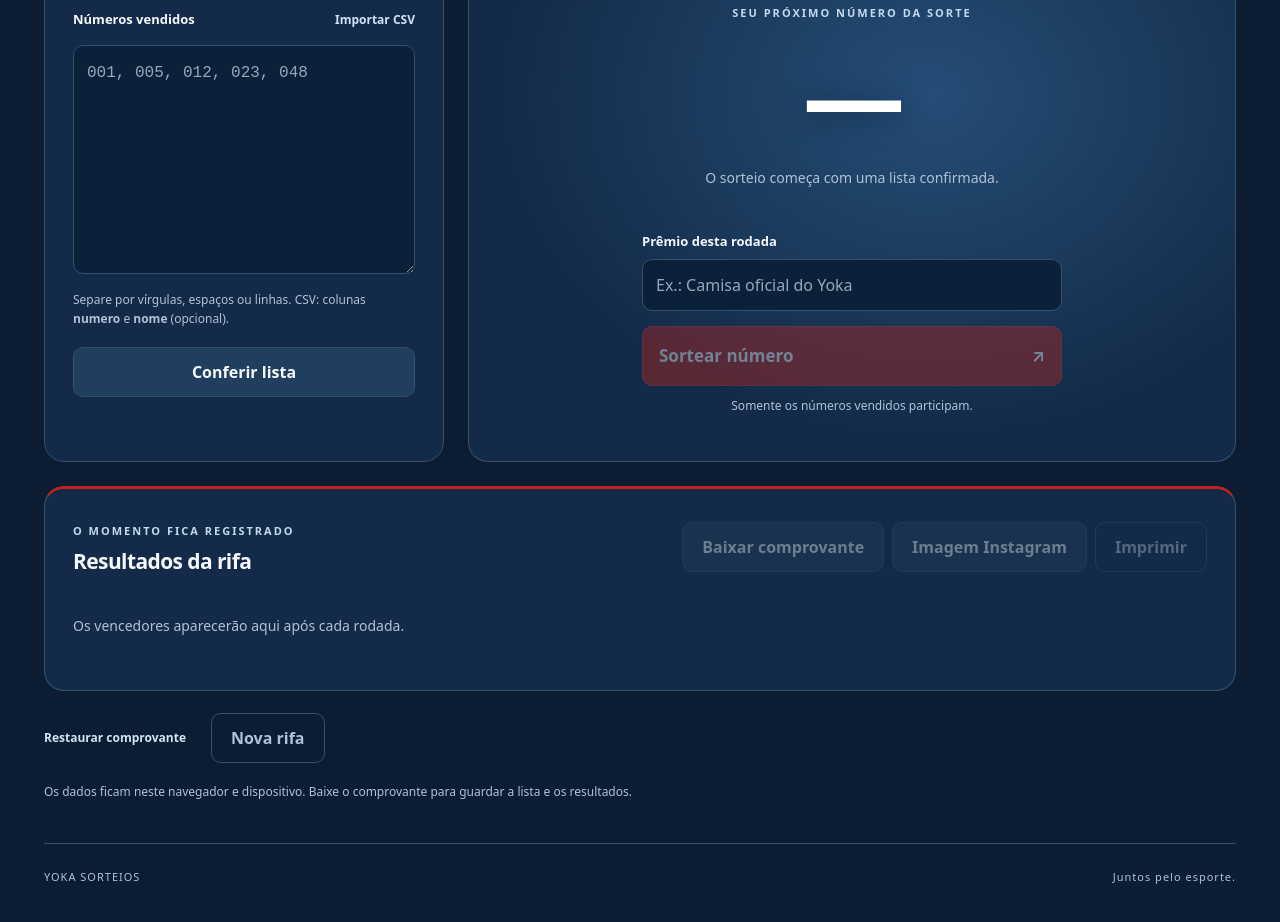
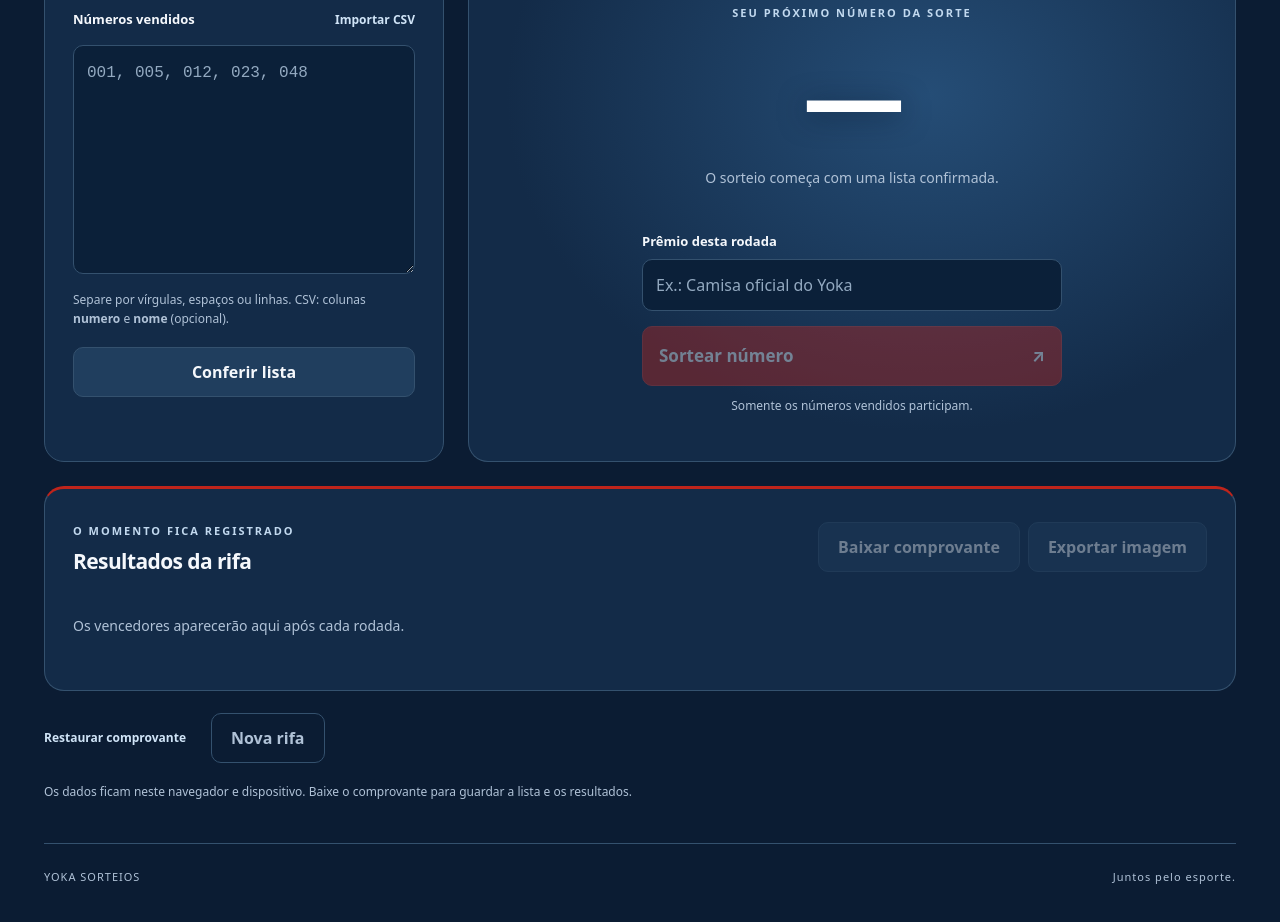
Before and after one commit to joaogerd/yoka-sorteios, a website with bundled scripts: page public/index.html in a window 1280 px wide. Shown: the part 547-1469 px from the top of the page. Built offline with nearby package versions, Linux system fonts and the light colour scheme.

Commit message:
Keep image export as the single visual results action

```diff
--- a/public/index.html
+++ b/public/index.html
@@ -12,7 +12,7 @@
 <section class="panel stage" id="stage"><div class="stage-top"><span class="live"><i></i> <span id="status">AGUARDANDO A LISTA</span></span><span id="event-title">Yoka Sorteios</span></div><div class="score"><div><strong id="total">0</strong><span>vendidos</span></div><div><strong id="remaining">0</strong><span>disponíveis</span></div><div><strong id="drawn">0</strong><span>sorteados</span></div></div>
 <div class="winner-wrap"><span class="eyebrow" id="winner-label">SEU PRÓXIMO NÚMERO DA SORTE</span><div id="winner" class="winner" aria-live="polite">—</div><p id="winner-name">O sorteio começa com uma lista confirmada.</p></div>
 <div class="draw-controls"><label for="prize">Prêmio desta rodada</label><input id="prize" maxlength="200" placeholder="Ex.: Camisa oficial do Yoka"><button id="draw" class="primary wide" disabled>Sortear número <span aria-hidden="true">↗</span></button><p class="hint center" id="draw-hint">Somente os números vendidos participam.</p></div></section></div>
-<section class="panel history"><div class="history-head"><div><span class="eyebrow">O MOMENTO FICA REGISTRADO</span><h2>Resultados da rifa</h2><p id="print-title" class="print-only"></p></div><div class="tools"><button id="export" class="secondary" disabled>Baixar comprovante</button><button id="instagram" class="secondary" disabled>Imagem Instagram</button><button id="print" class="quiet" disabled>Imprimir</button></div></div><div id="results"><p class="empty">Os vencedores aparecerão aqui após cada rodada.</p></div></section>
+<section class="panel history"><div class="history-head"><div><span class="eyebrow">O MOMENTO FICA REGISTRADO</span><h2>Resultados da rifa</h2><p id="print-title" class="print-only"></p></div><div class="tools"><button id="export" class="secondary" disabled>Baixar comprovante</button><button id="instagram" class="secondary" disabled>Exportar imagem</button></div></div><div id="results"><p class="empty">Os vencedores aparecerão aqui após cada rodada.</p></div></section>
 <div class="bottom-tools"><label class="file-button" for="backup">Restaurar comprovante<input id="backup" type="file" accept=".json,application/json" hidden></label><button id="reset" class="quiet">Nova rifa</button></div><p class="storage-note">Os dados ficam neste navegador e dispositivo. Baixe o comprovante para guardar a lista e os resultados.</p>
 </main><footer><span>YOKA SORTEIOS</span><span>Juntos pelo esporte.</span></footer>
 <script type="module" src="app.js"></script></body></html>
```
